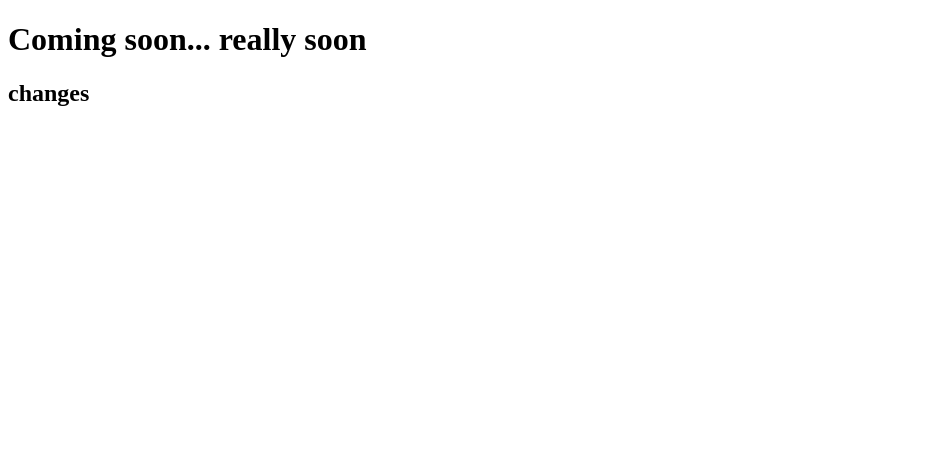
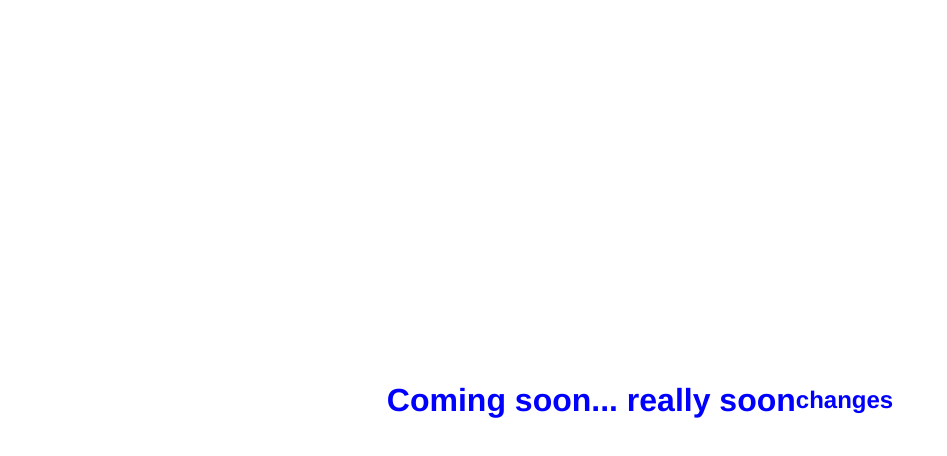
Before and after one commit to jmthom31/git-101, a plain HTML site: page index.html in a window 1280 px wide. Shown: the whole page, without its empty margins (0-947 px from the left). Drawn offline with Linux system fonts and the light colour scheme.

Commit message:
testing commiting

```diff
--- a/index.html
+++ b/index.html
@@ -3,9 +3,12 @@
 <head>
 	<meta charset="utf-8">
 	<title></title>
+	<link rel="stylesheet" type="text/css" href="style.css">
 </head>
 <body>
- <h1>Coming soon... really soon</h1>
- <h2>changes</h2>
+ <div id="container">
+ 	<h1>Coming soon... really soon</h1>
+ 	<h2>changes</h2>
+ </div>
 </body>
 </html>
--- /dev/null
+++ b/style.css
@@ -0,0 +1,12 @@
+body {
+	margin: 0;
+	font-family: Helvetica;
+}
+
+#container {
+	color: blue;
+	display: flex;
+	align-items: center;
+	justify-content: center;
+	height: 100vh;
+}
```
